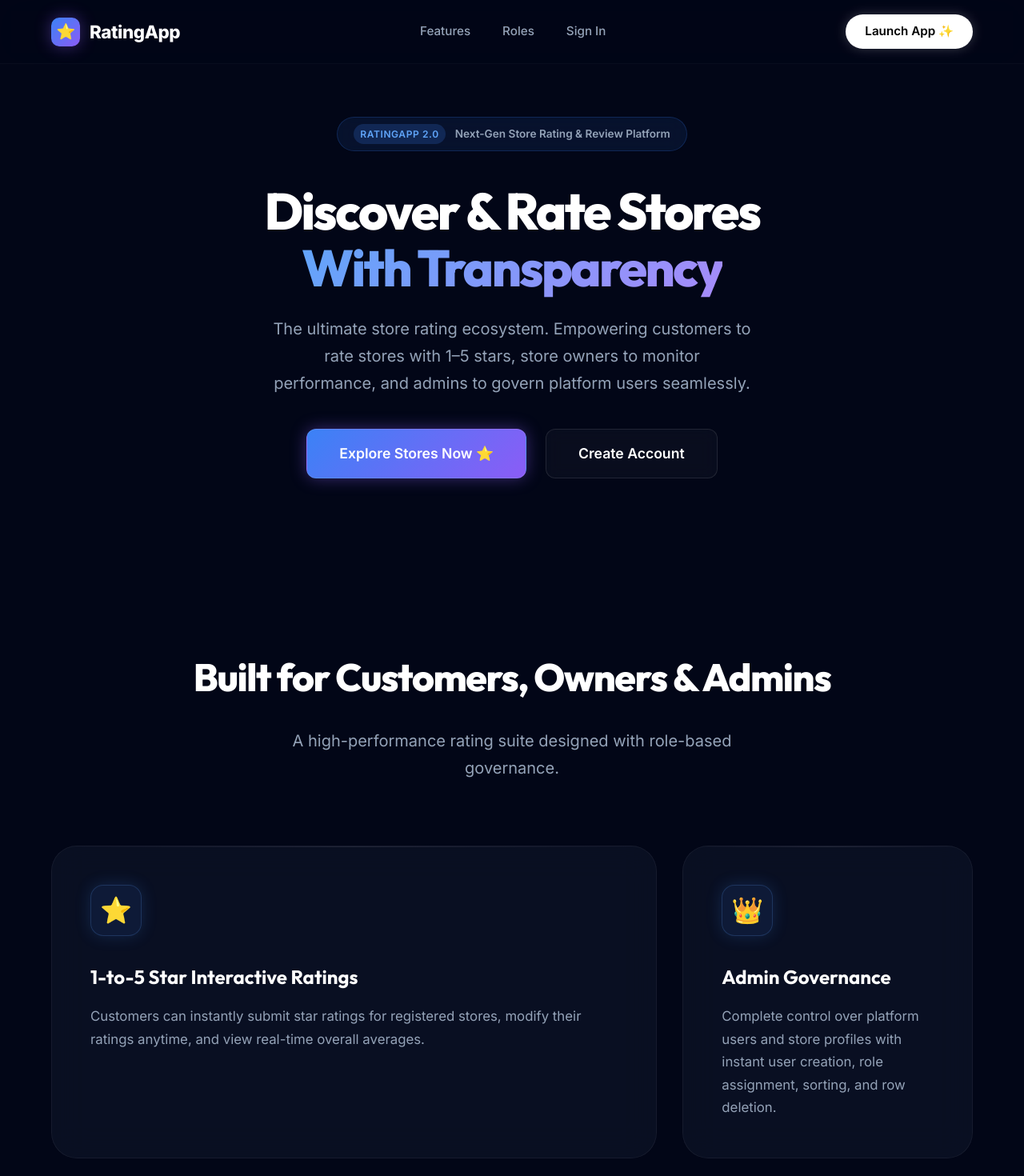
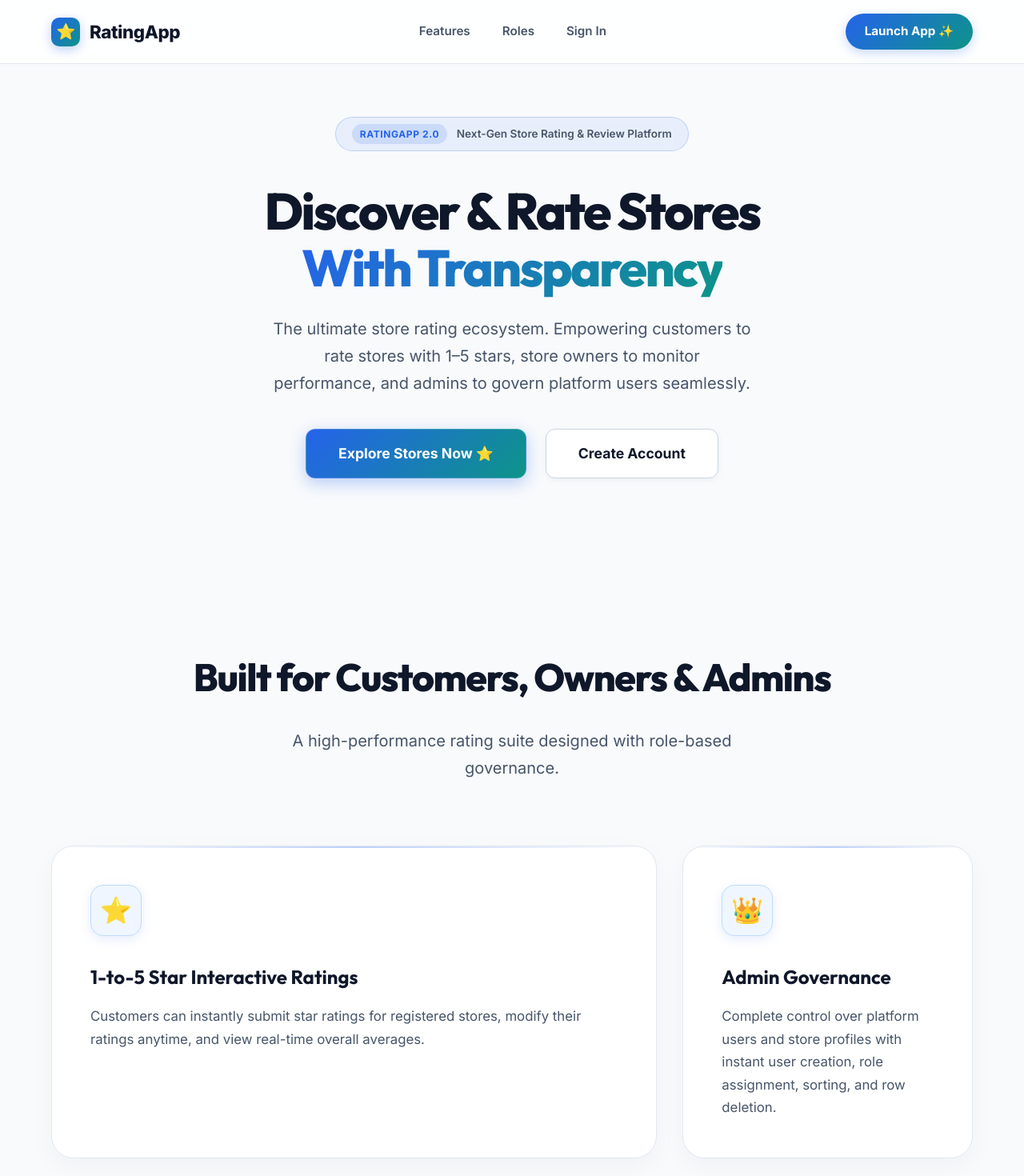
Before and after one commit to Mayuraglawe/Roxiler-System, a Next.js app: page / in a window 1280 px wide. Shown: the top 1470 px of the page at 80% size. Built offline with nearby package versions, Linux system fonts and the light colour scheme.

Commit message:
Redesign Landing page and Auth pages with modern Light Mode theme

```diff
--- a/src/app/globals.css
+++ b/src/app/globals.css
@@ -1,6 +1,60 @@
 @import url('https://fonts.googleapis.com/css2?family=Inter:wght@300;400;500;600;700;800&family=Outfit:wght@400;500;600;700;800&display=swap');
 
-:root, [data-theme="dark"] {
+:root, [data-theme="light"] {
+  /* Brand Primary */
+  --primary-color: #2563EB;
+  --primary-hover: #1D4ED8;
+  --primary-dark: #1E40AF;
+  --primary-light: #60A5FA;
+  --primary-gradient: linear-gradient(135deg, #2563EB 0%, #0D9488 100%);
+
+  /* Secondary & Tertiary */
+  --secondary: #0D9488;
+  --secondary-light: #14B8A6;
+  --tertiary: #CCFBF1;
+
+  /* Accents */
+  --accent-purple: #7C3AED;
+  --accent-pink: #DB2777;
+  --accent-sky: #0284C7;
+  --accent-emerald: #059669;
+  --accent-cyan: #0891B2;
+  --accent-amber: #D97706;
+  --accent-rose: #E11D48;
+
+  /* Neutrals */
+  --bg-color: #F8FAFC;
+  --surface-color: #FFFFFF;
+  --surface-glass: rgba(255, 255, 255, 0.88);
+  --surface-card: #FFFFFF;
+  --surface-hover: #F1F5F9;
+
+  --text-main: #0F172A;
+  --text-muted: #475569;
+  --text-dim: #64748B;
+
+  --logo-gradient: linear-gradient(135deg, #2563EB 0%, #0D9488 100%);
+  --hero-gradient: linear-gradient(135deg, #0F172A 0%, #2563EB 100%);
+
+  --border-color: #E2E8F0;
+  --border-highlight: #3B82F6;
+
+  --shadow-sm: 0 1px 3px rgba(15, 23, 42, 0.06), 0 1px 2px rgba(15, 23, 42, 0.04);
+  --shadow-md: 0 4px 20px rgba(15, 23, 42, 0.06), 0 2px 8px rgba(15, 23, 42, 0.04);
+  --shadow-lg: 0 20px 45px rgba(15, 23, 42, 0.08), 0 8px 16px rgba(15, 23, 42, 0.04);
+  --shadow-glow: 0 4px 25px rgba(37, 99, 235, 0.18);
+
+  --radius-sm: 0.375rem;
+  --radius-md: 0.625rem;
+  --radius-lg: 0.875rem;
+  --radius-xl: 1.25rem;
+  --radius-full: 9999px;
+
+  --transition-fast: 150ms cubic-bezier(0.4, 0, 0.2, 1);
+  --transition-normal: 250ms cubic-bezier(0.4, 0, 0.2, 1);
+}
+
+[data-theme="dark"] {
   /* Brand Primary */
   --primary-color: #6ECAC3;
   --primary-hover: #92D8D2;
@@ -43,60 +97,6 @@
   --shadow-md: 0 6px 20px rgba(0, 0, 0, 0.4);
   --shadow-lg: 0 16px 40px rgba(0, 0, 0, 0.6);
   --shadow-glow: 0 0 25px rgba(110, 202, 195, 0.25);
-
-  --radius-sm: 0.375rem;
-  --radius-md: 0.625rem;
-  --radius-lg: 0.75rem;
-  --radius-xl: 1.25rem;
-  --radius-full: 9999px;
-
-  --transition-fast: 150ms cubic-bezier(0.4, 0, 0.2, 1);
-  --transition-normal: 250ms cubic-bezier(0.4, 0, 0.2, 1);
-}
-
-[data-theme="light"] {
-  /* Brand Primary */
-  --primary-color: #0284C7;
-  --primary-hover: #0369A1;
-  --primary-dark: #075985;
-  --primary-light: #38BDF8;
-  --primary-gradient: linear-gradient(135deg, #0284C7 0%, #0D9488 100%);
-
-  /* Secondary & Tertiary */
-  --secondary: #0D9488;
-  --secondary-light: #14B8A6;
-  --tertiary: #CCFBF1;
-
-  /* Accents */
-  --accent-purple: #7C3AED;
-  --accent-pink: #DB2777;
-  --accent-sky: #0284C7;
-  --accent-emerald: #059669;
-  --accent-cyan: #0891B2;
-  --accent-amber: #D97706;
-  --accent-rose: #E11D48;
-
-  /* Neutrals */
-  --bg-color: #EEF2F6;
-  --surface-color: #FFFFFF;
-  --surface-glass: rgba(255, 255, 255, 0.92);
-  --surface-card: #FFFFFF;
-  --surface-hover: #F1F5F9;
-
-  --text-main: #0F172A;
-  --text-muted: #475569;
-  --text-dim: #64748B;
-
-  --logo-gradient: linear-gradient(135deg, #0284C7 0%, #0D9488 100%);
-  --hero-gradient: linear-gradient(135deg, #0F172A 0%, #0284C7 100%);
-
-  --border-color: #CBD5E1;
-  --border-highlight: #0284C7;
-
-  --shadow-sm: 0 1px 3px rgba(15, 23, 42, 0.08), 0 1px 2px rgba(15, 23, 42, 0.04);
-  --shadow-md: 0 4px 16px rgba(15, 23, 42, 0.08), 0 2px 6px rgba(15, 23, 42, 0.04);
-  --shadow-lg: 0 12px 32px rgba(15, 23, 42, 0.12), 0 4px 12px rgba(15, 23, 42, 0.06);
-  --shadow-glow: 0 4px 20px rgba(2, 132, 199, 0.22);
 }
 
 * {
--- a/src/app/page.module.css
+++ b/src/app/page.module.css
@@ -2,8 +2,8 @@
   min-height: 100vh;
   display: flex;
   flex-direction: column;
-  background-color: #020617; /* Deep slate / pure black aesthetic */
-  color: #f8fafc;
+  background-color: #F8FAFC;
+  color: #0F172A;
   overflow-x: hidden;
   font-family: inherit;
 }
@@ -19,10 +19,10 @@
   align-items: center;
   justify-content: space-between;
   padding: 0 5%;
-  background: rgba(2, 6, 23, 0.4);
+  background: rgba(255, 255, 255, 0.85);
   -webkit-backdrop-filter: blur(20px);
   backdrop-filter: blur(20px);
-  border-bottom: 1px solid rgba(255, 255, 255, 0.03);
+  border-bottom: 1px solid #E2E8F0;
   z-index: 100;
   transition: all 0.3s ease;
 }
@@ -34,12 +34,12 @@
   font-weight: 800;
   font-size: 1.4rem;
   letter-spacing: -0.02em;
-  color: white;
+  color: #0F172A;
   text-decoration: none;
 }
 
 .navLogoIcon {
-  background: linear-gradient(135deg, #3b82f6 0%, #8b5cf6 100%);
+  background: linear-gradient(135deg, #2563EB 0%, #0D9488 100%);
   color: white;
   width: 36px;
   height: 36px;
@@ -48,7 +48,7 @@
   align-items: center;
   justify-content: center;
   font-size: 1.2rem;
-  box-shadow: 0 0 20px rgba(139, 92, 246, 0.4);
+  box-shadow: 0 4px 14px rgba(37, 99, 235, 0.3);
 }
 
 .navLinks {
@@ -58,15 +58,15 @@
 }
 
 .navLink {
-  color: #94a3b8;
+  color: #475569;
   text-decoration: none;
   font-size: 0.95rem;
-  font-weight: 500;
+  font-weight: 600;
   transition: color 0.2s ease;
 }
 
 .navLink:hover {
-  color: white;
+  color: #2563EB;
 }
 
 .navActions {
@@ -76,7 +76,7 @@
 }
 
 .loginBtn {
-  color: #94a3b8;
+  color: #475569;
   text-decoration: none;
   font-size: 0.95rem;
   font-weight: 600;
@@ -84,24 +84,24 @@
 }
 
 .loginBtn:hover {
-  color: white;
+  color: #2563EB;
 }
 
 .getStartedBtn {
-  background: white;
-  color: black;
-  padding: 0.6rem 1.5rem;
+  background: linear-gradient(135deg, #2563EB 0%, #0D9488 100%);
+  color: white;
+  padding: 0.65rem 1.5rem;
   border-radius: 99px;
-  font-weight: 600;
+  font-weight: 700;
   font-size: 0.95rem;
   text-decoration: none;
   transition: all 0.2s ease;
-  box-shadow: 0 0 15px rgba(255, 255, 255, 0.2);
+  box-shadow: 0 4px 14px rgba(37, 99, 235, 0.25);
 }
 
 .getStartedBtn:hover {
   transform: translateY(-2px);
-  box-shadow: 0 0 25px rgba(255, 255, 255, 0.4);
+  box-shadow: 0 6px 20px rgba(37, 99, 235, 0.4);
 }
 
 /* Hero Section */
@@ -138,8 +138,8 @@
 .heroImage {
   border-radius: 24px;
   object-fit: cover;
-  box-shadow: 0 0 80px rgba(139, 92, 246, 0.3);
-  border: 1px solid rgba(255, 255, 255, 0.05);
+  box-shadow: 0 20px 60px rgba(15, 23, 42, 0.12);
+  border: 1px solid #E2E8F0;
 }
 
 .heroGlow {
@@ -149,7 +149,7 @@
   transform: translate(-50%, -50%);
   width: 120%;
   height: 120%;
-  background: radial-gradient(circle, rgba(139, 92, 246, 0.2) 0%, rgba(59, 130, 246, 0.1) 40%, transparent 70%);
+  background: radial-gradient(circle, rgba(37, 99, 235, 0.08) 0%, rgba(13, 148, 136, 0.05) 40%, transparent 70%);
   z-index: -1;
   filter: blur(60px);
   pointer-events: none;
@@ -166,9 +166,9 @@
   gap: 0.75rem;
   padding: 0.5rem 1.25rem;
   border-radius: 99px;
-  background: rgba(59, 130, 246, 0.1);
-  border: 1px solid rgba(59, 130, 246, 0.2);
-  color: #94a3b8;
+  background: rgba(37, 99, 235, 0.08);
+  border: 1px solid rgba(37, 99, 235, 0.2);
+  color: #475569;
   font-size: 0.85rem;
   font-weight: 600;
   margin-bottom: 2.5rem;
@@ -177,13 +177,14 @@
 }
 
 .badgeHighlight {
-  color: #60a5fa;
+  color: #2563EB;
   text-transform: uppercase;
   letter-spacing: 0.05em;
   font-size: 0.75rem;
-  background: rgba(59, 130, 246, 0.2);
-  padding: 0.2rem 0.5rem;
+  background: rgba(37, 99, 235, 0.15);
+  padding: 0.2rem 0.6rem;
   border-radius: 99px;
+  font-weight: 700;
 }
 
 .title {
@@ -195,11 +196,11 @@
 }
 
 .titleGradient {
-  color: white;
+  color: #0F172A;
 }
 
 .titleAccent {
-  background: linear-gradient(135deg, #60a5fa 0%, #a78bfa 100%);
+  background: linear-gradient(135deg, #2563EB 0%, #0D9488 100%);
   -webkit-background-clip: text;
   background-clip: text;
   -webkit-text-fill-color: transparent;
@@ -207,7 +208,7 @@
 
 .tagline {
   font-size: clamp(1.1rem, 2vw, 1.25rem);
-  color: #94a3b8;
+  color: #475569;
   margin-bottom: 3rem;
   max-width: 600px;
   line-height: 1.7;
@@ -220,42 +221,40 @@
 }
 
 .btnPrimary {
-  background: linear-gradient(135deg, #3b82f6 0%, #8b5cf6 100%);
+  background: linear-gradient(135deg, #2563EB 0%, #0D9488 100%);
   color: white;
   padding: 1rem 2.5rem;
   border-radius: 12px;
-  font-weight: 600;
+  font-weight: 700;
   font-size: 1.1rem;
   text-decoration: none;
   transition: all 0.3s ease;
-  box-shadow: 0 0 20px rgba(139, 92, 246, 0.4);
-  border: 1px solid rgba(255, 255, 255, 0.1);
+  box-shadow: 0 6px 20px rgba(37, 99, 235, 0.3);
+  border: 1px solid rgba(255, 255, 255, 0.2);
 }
 
 .btnPrimary:hover {
   transform: translateY(-2px);
-  box-shadow: 0 0 30px rgba(139, 92, 246, 0.6);
-  border-color: rgba(255, 255, 255, 0.3);
+  box-shadow: 0 10px 28px rgba(37, 99, 235, 0.45);
 }
 
 .btnSecondary {
-  background: rgba(255, 255, 255, 0.03);
-  color: white;
+  background: #FFFFFF;
+  color: #0F172A;
   padding: 1rem 2.5rem;
   border-radius: 12px;
-  font-weight: 600;
+  font-weight: 700;
   font-size: 1.1rem;
   text-decoration: none;
   transition: all 0.3s ease;
-  border: 1px solid rgba(255, 255, 255, 0.1);
-  -webkit-backdrop-filter: blur(10px);
-  backdrop-filter: blur(10px);
+  border: 1px solid #CBD5E1;
+  box-shadow: 0 2px 8px rgba(15, 23, 42, 0.05);
 }
 
 .btnSecondary:hover {
-  background: rgba(255, 255, 255, 0.08);
+  background: #F1F5F9;
   transform: translateY(-2px);
-  border-color: rgba(255, 255, 255, 0.2);
+  border-color: #94A3B8;
 }
 
 /* Features Bento Grid */
@@ -274,7 +273,7 @@
   transform: translate(-50%, -50%);
   width: 100%;
   height: 100%;
-  background: radial-gradient(circle, rgba(59, 130, 246, 0.05) 0%, transparent 60%);
+  background: radial-gradient(circle, rgba(37, 99, 235, 0.04) 0%, transparent 60%);
   z-index: -1;
   pointer-events: none;
 }
@@ -289,7 +288,7 @@
   font-weight: 800;
   letter-spacing: -0.03em;
   margin-bottom: 1.5rem;
-  color: white;
+  color: #0F172A;
 }
 
 .bentoGrid {
@@ -300,17 +299,16 @@
 }
 
 .bentoCard {
-  background: rgba(15, 23, 42, 0.6);
-  border: 1px solid rgba(255, 255, 255, 0.05);
-  border-radius: 32px;
+  background: #FFFFFF;
+  border: 1px solid #E2E8F0;
+  border-radius: 28px;
   padding: 3rem;
   display: flex;
   flex-direction: column;
-  transition: all 0.4s cubic-bezier(0.175, 0.885, 0.32, 1.275);
+  transition: all 0.35s cubic-bezier(0.175, 0.885, 0.32, 1.275);
   position: relative;
   overflow: hidden;
-  -webkit-backdrop-filter: blur(20px);
-  backdrop-filter: blur(20px);
+  box-shadow: 0 10px 30px rgba(15, 23, 42, 0.04);
 }
 
 .bentoCard::before {
@@ -319,14 +317,14 @@
   top: 0;
   left: 0;
   right: 0;
-  height: 1px;
-  background: linear-gradient(90deg, transparent, rgba(255, 255, 255, 0.1), transparent);
+  height: 2px;
+  background: linear-gradient(90deg, transparent, rgba(37, 99, 235, 0.3), transparent);
 }
 
 .bentoCard:hover {
-  transform: translateY(-10px) scale(1.02);
-  border-color: rgba(96, 165, 250, 0.3);
-  box-shadow: 0 20px 40px rgba(0, 0, 0, 0.4), 0 0 30px rgba(96, 165, 250, 0.1) inset;
+  transform: translateY(-8px) scale(1.015);
+  border-color: #3B82F6;
+  box-shadow: 0 20px 40px rgba(37, 99, 235, 0.12), 0 0 20px rgba(37, 99, 235, 0.05) inset;
 }
 
 .bentoLarge {
@@ -337,26 +335,26 @@
   width: 64px;
   height: 64px;
   border-radius: 16px;
-  background: rgba(59, 130, 246, 0.1);
+  background: #EFF6FF;
   display: flex;
   align-items: center;
   justify-content: center;
   font-size: 2rem;
   margin-bottom: 2rem;
-  border: 1px solid rgba(96, 165, 250, 0.2);
-  color: #60a5fa;
-  box-shadow: 0 0 20px rgba(59, 130, 246, 0.2);
+  border: 1px solid #BFDBFE;
+  color: #2563EB;
+  box-shadow: 0 4px 14px rgba(37, 99, 235, 0.12);
 }
 
 .featureTitle {
   font-size: 1.5rem;
   font-weight: 700;
   margin-bottom: 1rem;
-  color: white;
+  color: #0F172A;
 }
 
 .featureDesc {
-  color: #94a3b8;
+  color: #475569;
   line-height: 1.7;
   font-size: 1.05rem;
 }
@@ -364,9 +362,9 @@
 /* Footer */
 .footer {
   padding: 6rem 5% 3rem;
-  border-top: 1px solid rgba(255, 255, 255, 0.05);
+  border-top: 1px solid #E2E8F0;
   margin-top: auto;
-  background: rgba(2, 6, 23, 0.8);
+  background: #F1F5F9;
 }
 
 .footerContent {
@@ -383,8 +381,8 @@
   display: flex;
   align-items: center;
   gap: 0.75rem;
-  font-weight: 700;
-  color: white;
+  font-weight: 800;
+  color: #0F172A;
   font-size: 1.2rem;
 }
 
@@ -394,14 +392,15 @@
 }
 
 .footerLink {
-  color: #64748b;
+  color: #475569;
   text-decoration: none;
   font-size: 0.95rem;
+  font-weight: 600;
   transition: color 0.2s;
 }
 
 .footerLink:hover {
-  color: white;
+  color: #2563EB;
 }
 
 .copyright {
@@ -409,8 +408,8 @@
   text-align: center;
   margin-top: 4rem;
   padding-top: 2rem;
-  border-top: 1px solid rgba(255, 255, 255, 0.05);
-  color: #64748b;
+  border-top: 1px solid #E2E8F0;
+  color: #64748B;
   font-size: 0.9rem;
 }
 
```
Also changed, not shown: src/app/auth.module.css (+32 -28 lines), src/app/register/page.tsx (+9 -9 lines).
